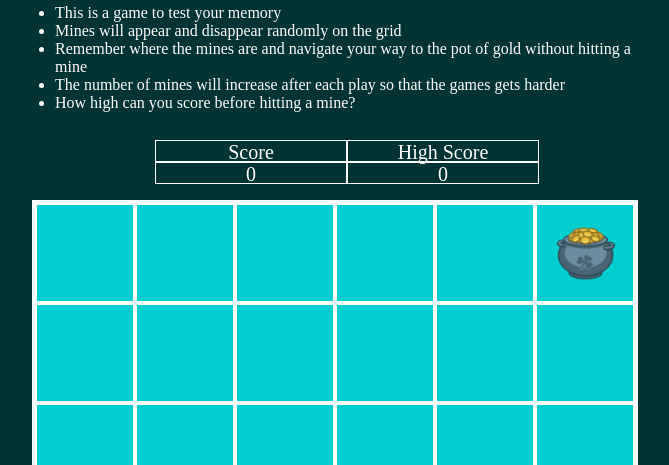
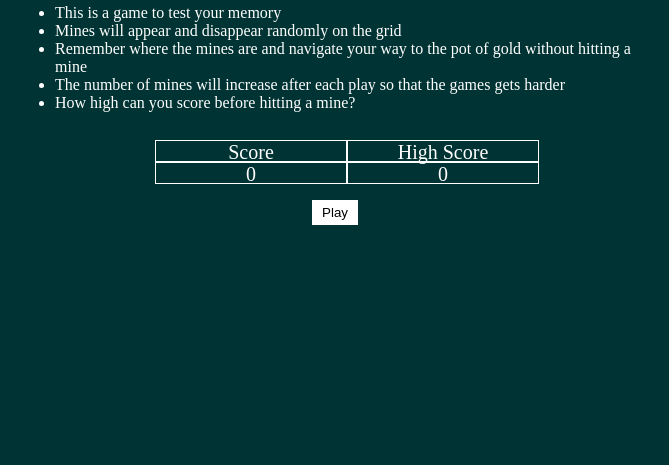
Before and after one commit to trcywu/memory-mines, a PHP site: page / in a window 1280 px wide. Shown: the part 187-652 px from the top of the page, without its empty margins (305-974 px from the left). After the commit the page ends 412 px from the top, so only its background shows below. Run offline with PHP 8.4, Linux system fonts and the light colour scheme.

Commit message:
Added in play button

```diff
--- a/css/style.css
+++ b/css/style.css
@@ -36,6 +36,17 @@ h2 {
   font-size: 20px;
   color: white;
   list-style-type: none;
+}
+
+#playGame {
+  text-align: center;
+  display: block;
+  margin: 0 auto;
+  margin-bottom: 8px;
+  background-color: white;
+  border-radius: 0;
+  border: none;
+  padding: 5px 10px 5px 10px;
 }
 
 .score1 {
--- a/home.html
+++ b/home.html
@@ -24,7 +24,7 @@
 <!--    <li id="reset">Reset</li>
  -->
   </ul>
-
+  <button id="playGame">Play</button>
 
 </body>
 <footer>
--- a/js/app.js
+++ b/js/app.js
@@ -1,4 +1,4 @@
-$(startGame);
+$(pressPlay);
 
 var width          = 6;
 var difficulty     = 24;
@@ -13,6 +13,16 @@ var player         = '<img src="images/whiteDot.png">'
 var finishImg      = '<img src="images/pot-of-gold.png">'
 var highScore      = [];
 var play           = false;
+
+function pressPlay() {
+$("#playGame").on("click", function(){
+  $(".grid").remove();
+  $("#playGame").html("Play Again");
+  startGame();
+})
+}
+
+
 
 function startGame(){
   gridBuilder();
```
